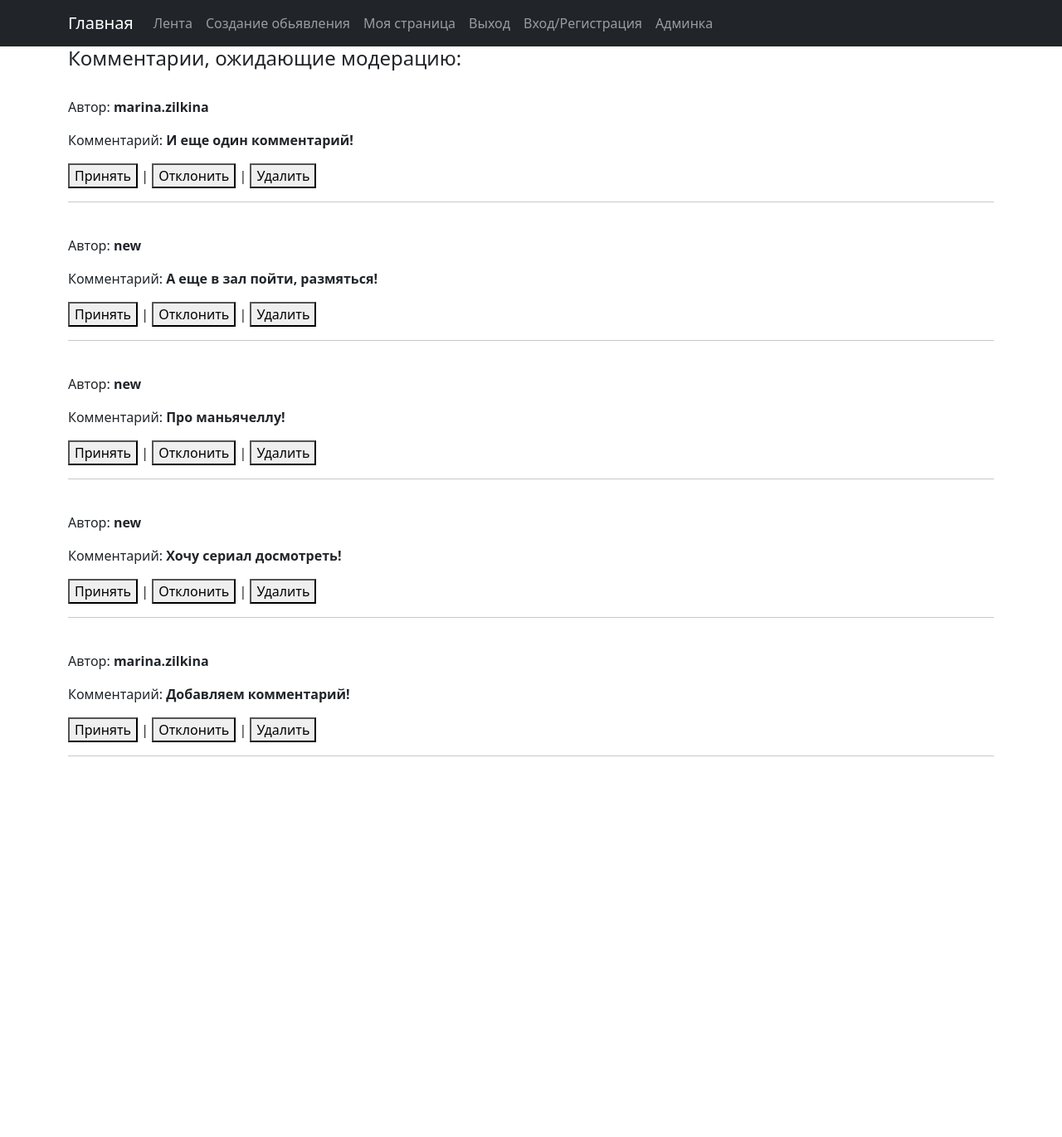
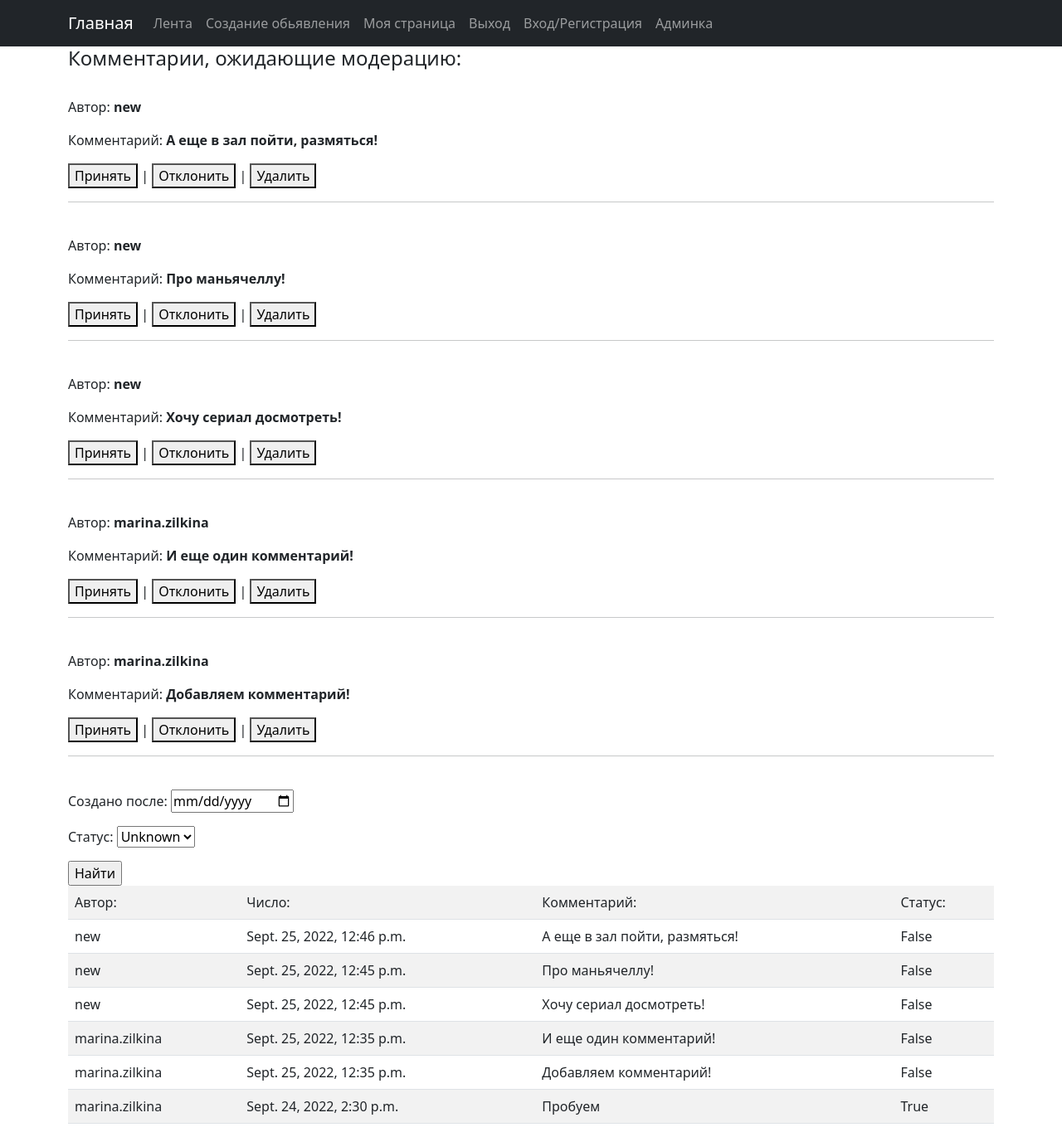
Before and after one commit to MarinaZLKN/MMORPG, a Django app: page /mypage/ in a window 1280 px wide. Shown: the whole page at 83% size. Before the commit the page ends 912 px from the top, so only its background shows below. Run offline with Django 4.2, Linux system fonts and the light colour scheme; a user stored in the database is signed in; data comes from the database, SQL or seed files in the repository; both versions use the stored data as it was after the commit; some libraries are stand-ins or nearby versions.

Commit message:
Страница MyPage отображает все комменты, написанные автору, виджеты поиска установлены, но пока не запущены

```diff
--- /dev/null
+++ b/TheBoard/GameBoard/filters.py
@@ -0,0 +1,20 @@
+from django_filters.widgets import BooleanWidget
+
+from .models import Post, Comment
+from django.forms import DateInput
+from django_filters import FilterSet, DateFilter, CharFilter, ModelChoiceFilter, BooleanFilter
+
+
+class CommentFilter(FilterSet):
+    date = DateFilter(field_name='date',
+                      lookup_expr='gte',
+                      label='Создано после',
+                      widget=DateInput(attrs={'type': 'date'}))
+    is_accepted = BooleanFilter(widget=BooleanWidget(), label='Статус')
+    date.field.error_messages = {'invalid': 'Enter date in format DD.MM.YYYY. Example: 31.12.2020'}
+    date.field.widget.attrs = {'placeholder': 'DD.MM.YYYY'}
+
+
+    class Meta:
+        model = Comment
+        fields = ['date', 'is_accepted']
--- a/TheBoard/GameBoard/views.py
+++ b/TheBoard/GameBoard/views.py
@@ -6,6 +6,8 @@ from django.shortcuts import render
 from django.urls import reverse_lazy, reverse
 from django.views.generic import ListView, DetailView, CreateView, UpdateView, TemplateView
 from django.views.generic.edit import DeleteView
+
+from .filters import CommentFilter
 from .forms import PostForm, CommentForm
 from .models import Post, Comment
 
@@ -72,10 +74,17 @@ class IndexView(LoginRequiredMixin, ListView):
     model = Comment
     template_name = 'mypage.html'
 
+    def get_queryset(self):
+        queryset = super().get_queryset()
+        self.filterset = CommentFilter(self.request.GET, queryset)
+        return self.filterset.qs
+
     def get_context_data(self, **kwargs):
         context = super().get_context_data(**kwargs)
         context['is_not_premium'] = not self.request.user.groups.filter(name='premium').exists()
-        context['comments'] = Comment.objects.filter(post__author=self.request.user, is_accepted=False)
+        context['comments'] = Comment.objects.filter(post__author=self.request.user, is_accepted=False).order_by('-date')
+        context['allcomments'] = Comment.objects.filter(post__author=self.request.user).order_by('-date')
+        context['filterset'] = self.filterset
         return context
 
 
--- a/TheBoard/TheBoard/settings.py
+++ b/TheBoard/TheBoard/settings.py
@@ -32,6 +32,7 @@ INSTALLED_APPS = [
     'allauth.account',
     'allauth.socialaccount',
     'allauth.socialaccount.providers.google',
+    'django_filters',
 ]
 
 MIDDLEWARE = [
--- a/TheBoard/templates/mypage.html
+++ b/TheBoard/templates/mypage.html
@@ -25,13 +25,41 @@
         <button type="submit">Отклонить</button>
     </form>  | <form action="{% url 'delete_comment' comment.id %}" method="post">
         {% csrf_token %}
-        <button type="submit">Удалить</button>
+        <button type="submit">Удалить</button></form>
 
 
     <hr>
     <br>
     {% endfor %}
+    </table>
+{% endif %}
+<form action="" method="get">
+
+       {{ filterset.form.as_p }}
+
+       <input type="submit" value="Найти" />
+   </form>
+
+       <table class="table table-striped">
+           <tr>
+               <td>Автор: </td>
+               <td>Число: </td>
+               <td>Комментарий: </td>
+               <td>Статус: </td>
+
+           </tr>
+
+           {% for com in allcomments %}
+           <tr>
+               <td>{{ com.author }}</td>
+               <td>{{ com.date }}</td>
+               <td>{{ com.text|truncatechars:30 }}</td>
+               <td>{{ com.is_accepted }}</td>
+
+           </tr>
+           {% endfor %}
+
+       </table>
+{% endif %}
 </table>
-{% endif %}
-{% endif %}
 {% endblock content%}
```
Also changed, not shown: TheBoard/db.sqlite3.
